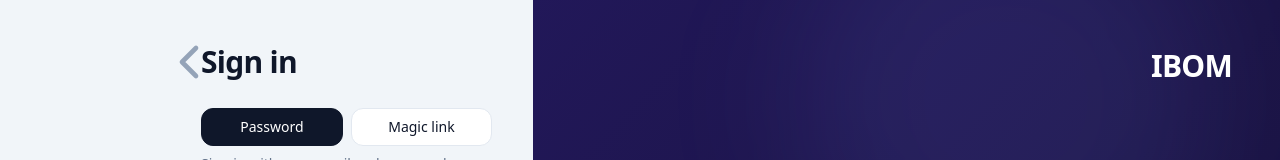
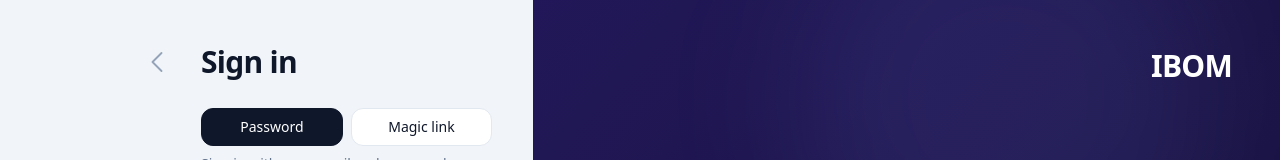
Before and after one commit to JonathanBowker/vite-react-do-app, a React (Vite) app: page /login in a window 1280 px wide. Shown: the top 160 px of the page. Built offline with nearby package versions, Linux system fonts and the light colour scheme; no server answers.

Commit message:
Tweak back arrow size/position and link to home

```diff
--- a/src/pages/LoginPage.jsx
+++ b/src/pages/LoginPage.jsx
@@ -176,18 +176,18 @@ export default function LoginPage() {
           <div className="w-full max-w-md lg:w-3/5 lg:max-w-none lg:translate-x-20">
             <div className="relative mb-7">
               <Link
-                to={nextPath}
-                className="inline-flex h-14 w-14 items-center justify-center text-slate-400 hover:text-slate-600 lg:absolute lg:-left-10 lg:top-1/2 lg:-translate-y-1/2"
+                to="/"
+                className="inline-flex h-10 w-10 items-center justify-center text-slate-400 hover:text-slate-600 lg:absolute lg:-left-16 lg:top-1/2 lg:-translate-y-1/2"
                 aria-label="Back"
               >
                 <svg
                   viewBox="0 0 24 24"
                   fill="none"
                   stroke="currentColor"
-                  strokeWidth="2"
+                  strokeWidth="1.25"
                   strokeLinecap="round"
                   strokeLinejoin="round"
-                  className="h-16 w-16"
+                  className="h-9 w-9"
                 >
                   <path d="M15 18l-6-6 6-6" />
                 </svg>
```
